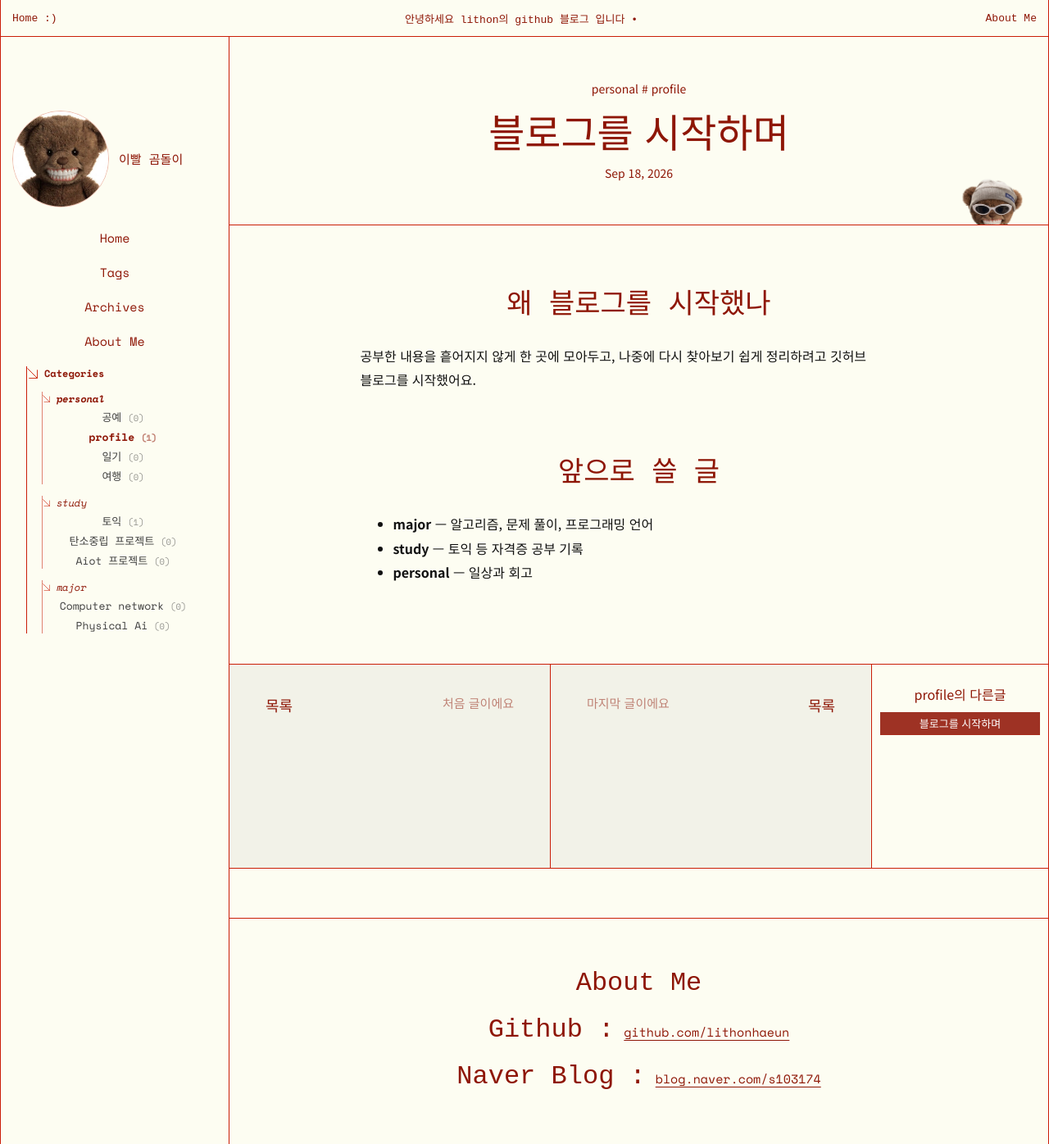
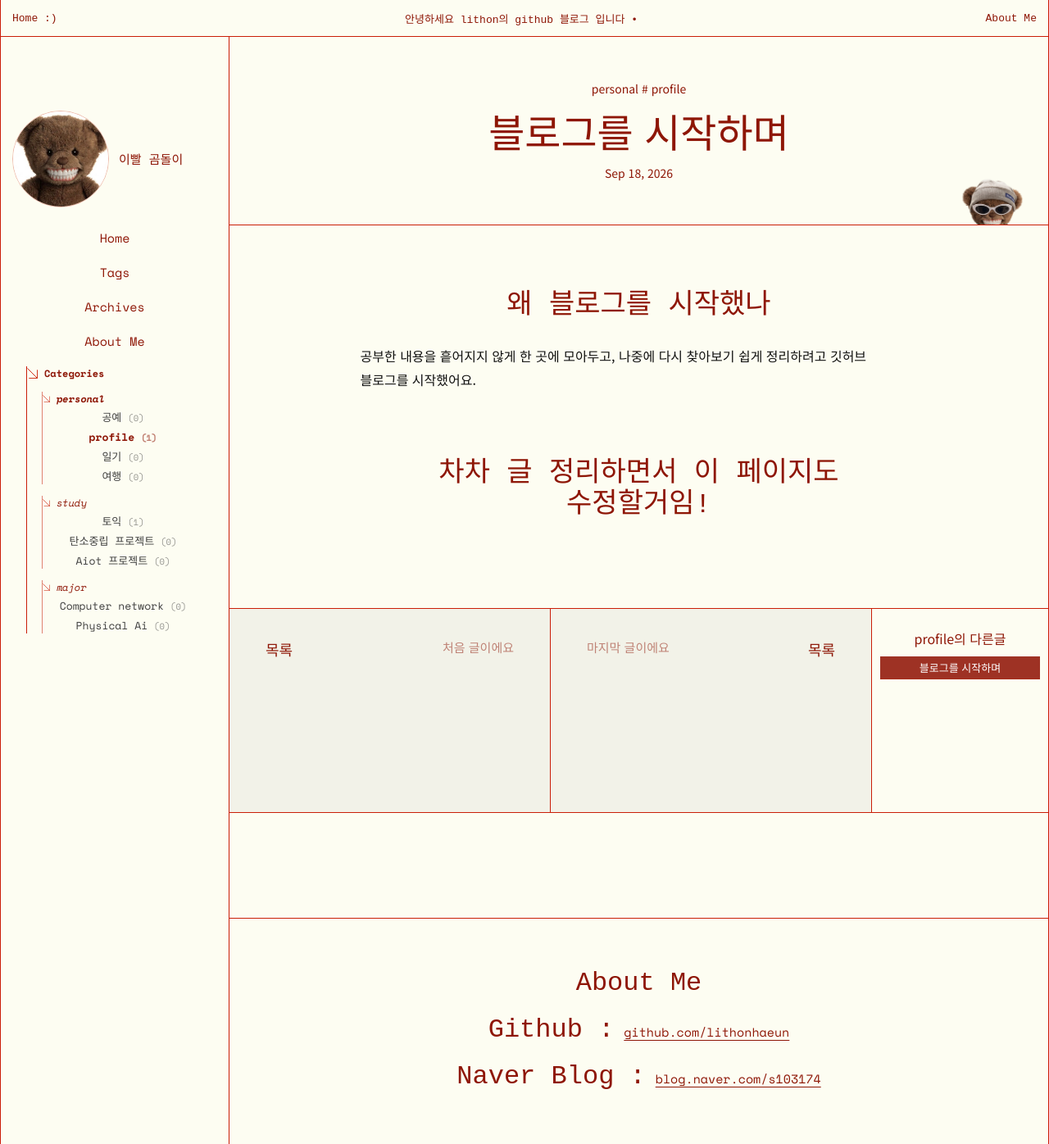
Before and after one commit to lithonhaeun/lithonhaeun.github.io, a Jekyll site: the page built from _posts/2026-09-18-hello-blog.md, in a window 1280 px wide and 1396 px high. Shown: the whole window at 82% size. Built offline with Jekyll 4.4.1, drawn with Linux system fonts in a browser that asks for light colours; some web fonts are replaced; comment, search, counter and statistics services are not loaded.

Commit message:
hello blog post edit

```diff
--- a/_posts/2026-09-18-hello-blog.md
+++ b/_posts/2026-09-18-hello-blog.md
@@ -9,8 +9,4 @@ description: 깃허브 블로그를 시작하면서 앞으로 어떤 글을 쓸
 
 공부한 내용을 흩어지지 않게 한 곳에 모아두고, 나중에 다시 찾아보기 쉽게 정리하려고 깃허브 블로그를 시작했어요.
 
-## 앞으로 쓸 글
-
-- **major** — 알고리즘, 문제 풀이, 프로그래밍 언어
-- **study** — 토익 등 자격증 공부 기록
-- **personal** — 일상과 회고
+## 차차 글 정리하면서 이 페이지도 수정할거임!
```
Also changed, not shown: 1 other file.
